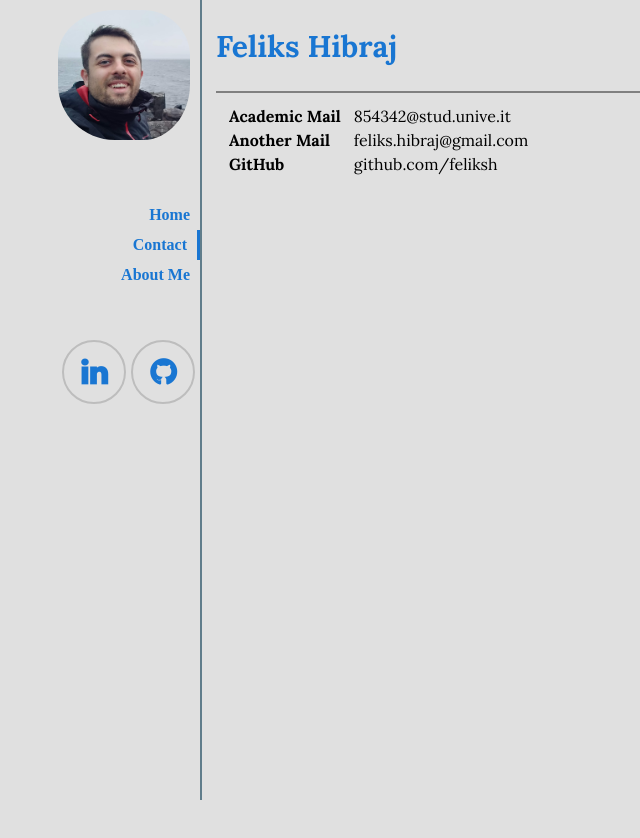
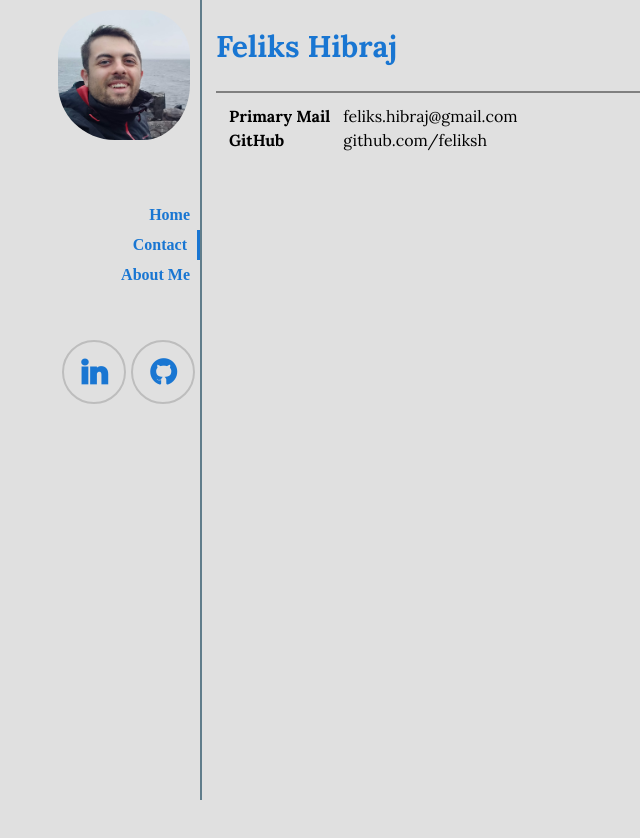
Before and after one commit to feliksh/feliksh.github.io, a plain HTML site: page contact.html in a window 1280 px wide. Shown: the whole page, without its empty margins (0-640 px from the left). Drawn offline with Linux system fonts and the light colour scheme.

Commit message:
updated email

```diff
--- a/contact.html
+++ b/contact.html
@@ -37,11 +37,7 @@
       <div id="contacts">
         <table class="contacts-table">
           <tr>
-            <th>Academic Mail</th>
-            <td>854342@stud.unive.it</td>
-          </tr>
-          <tr>
-            <th>Another Mail</th>
+            <th>Primary Mail</th>
             <td>feliks.hibraj@gmail.com</td>
           </tr>
           <tr>
```
